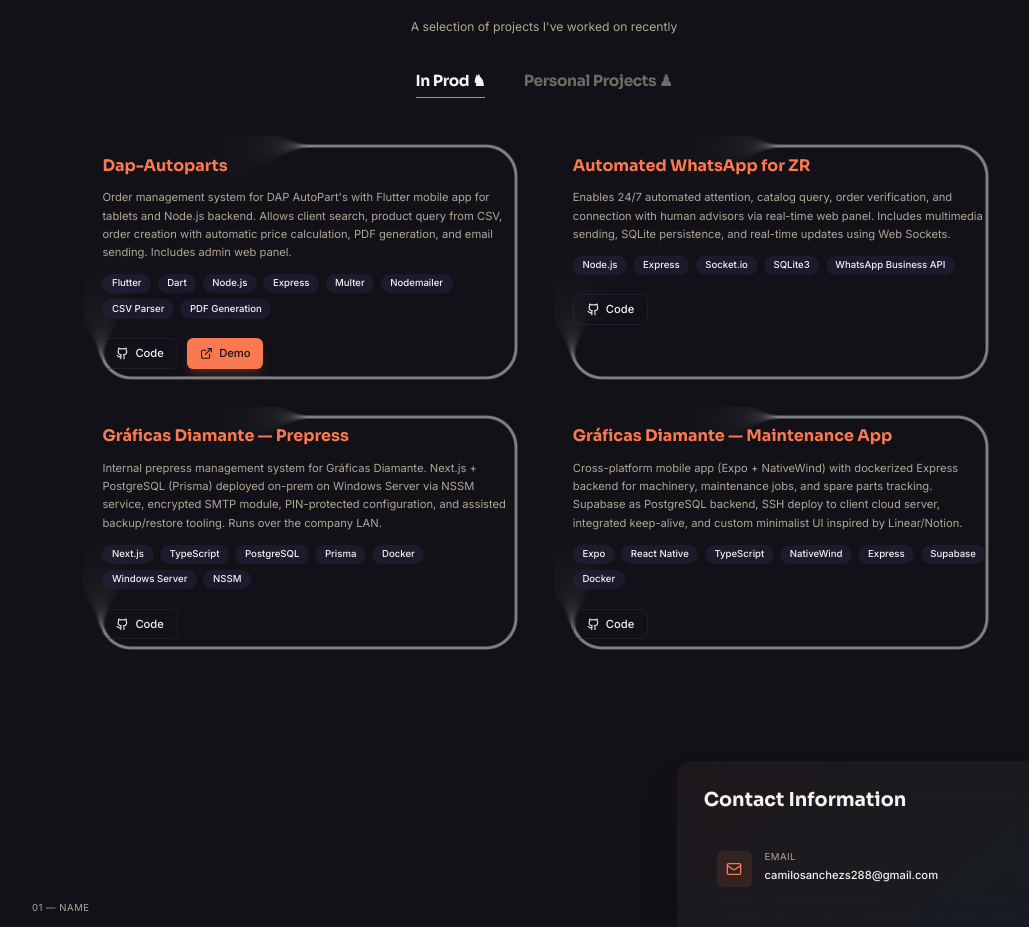
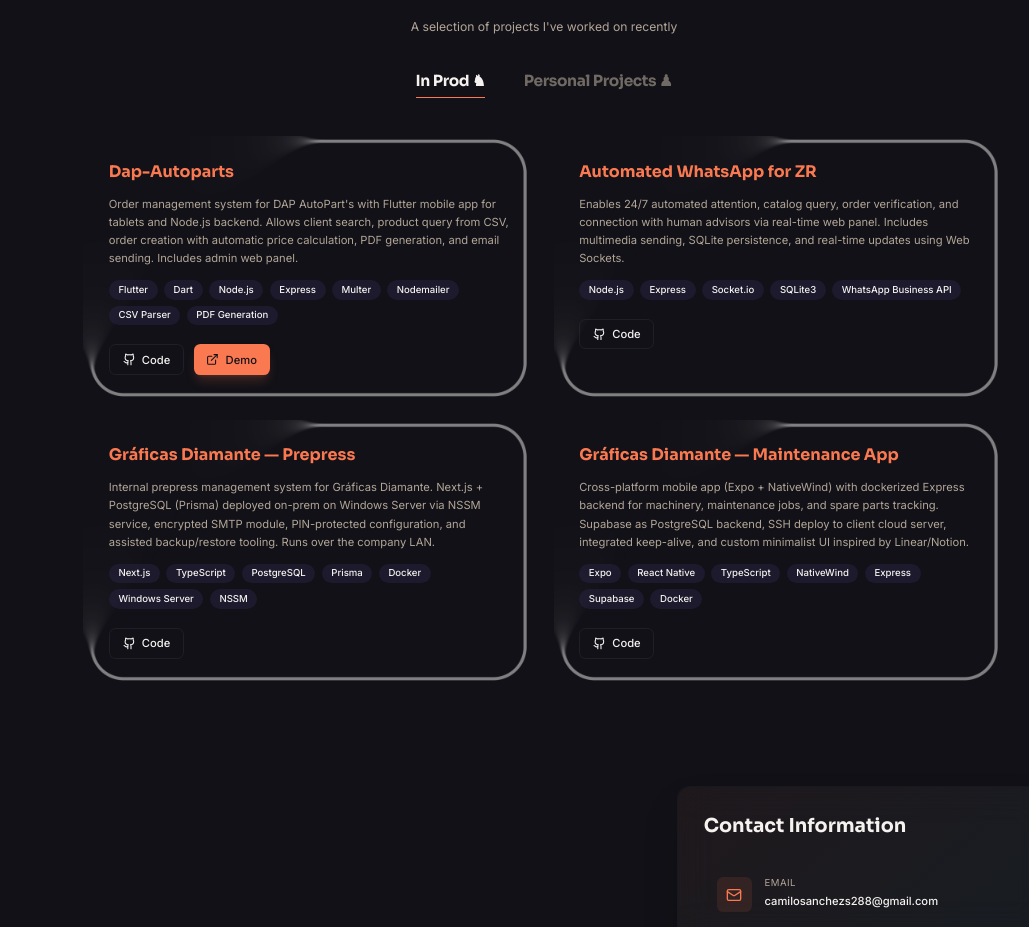
Before and after one commit to csanchezs9/Portafolio, a Next.js app: page / in a window 1280 px wide. Shown: the part 1740-2667 px from the top of the page, without its empty margins (96-1125 px from the left). Built offline with nearby package versions, Linux system fonts and the light colour scheme.

Commit message:
fix: keep card content inside the ShapeBlur frame
Push the frame closer to the edge (shapeSize 0.96) and bump content
padding (p-8) so text/tags/buttons no longer cross the outline when the
cursor is away. Verified with Playwright.

```diff
--- a/components/ProjectCard.tsx
+++ b/components/ProjectCard.tsx
@@ -31,7 +31,7 @@ export default function ProjectCard({
             {/* ShapeBlur is the card frame — revealed by the cursor */}
             <div className="pointer-events-none absolute inset-0 z-0 opacity-60">
                 <ShapeBlur
-                    shapeSize={0.92}
+                    shapeSize={0.96}
                     roundness={0.12}
                     borderSize={0.012}
                     circleSize={0.42}
@@ -61,7 +61,7 @@ export default function ProjectCard({
             )}
 
             {/* Card Content */}
-            <div className="relative z-[1] p-6 space-y-4">
+            <div className="relative z-[1] p-8 space-y-4">
                 {/* Header with Title and Badge */}
                 <div className="flex items-start justify-between gap-3">
                     <h3 className="text-xl font-heading font-bold text-primary leading-tight group-hover:text-primary/80 transition-colors">
```
